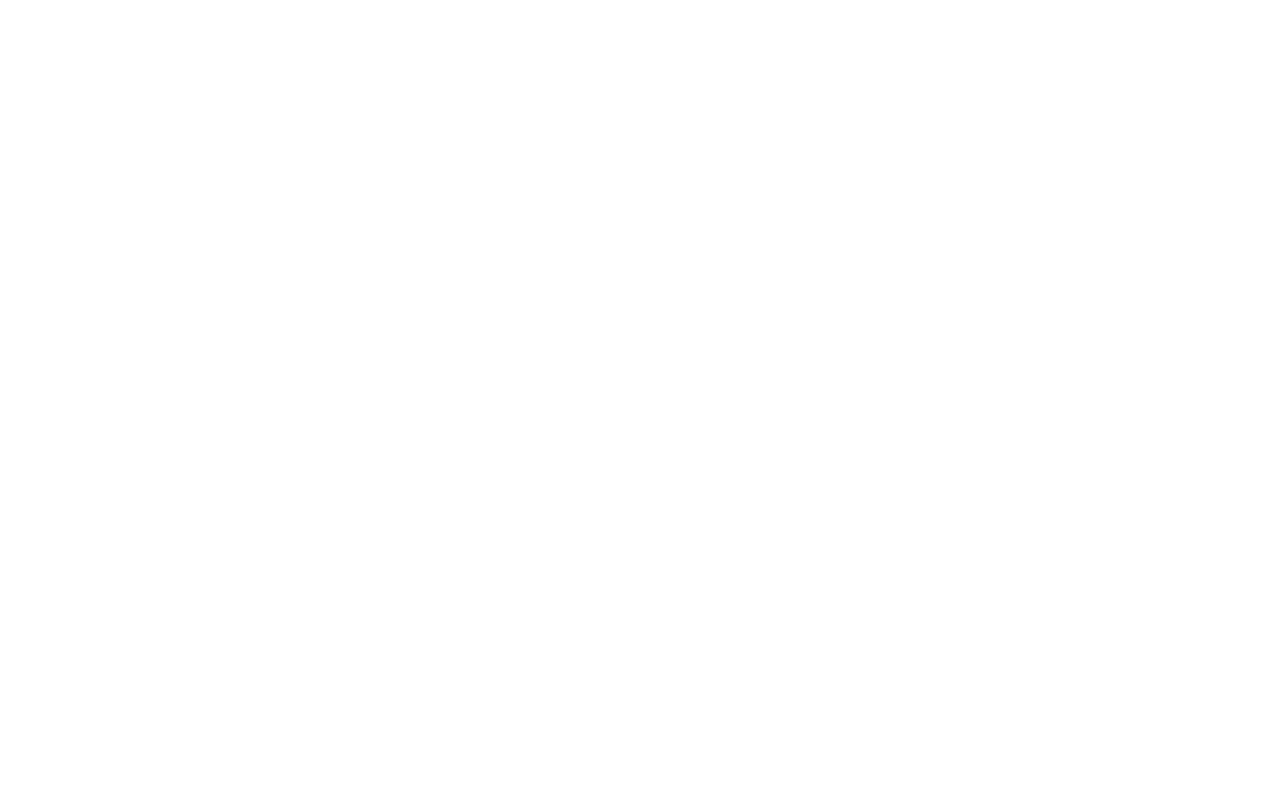
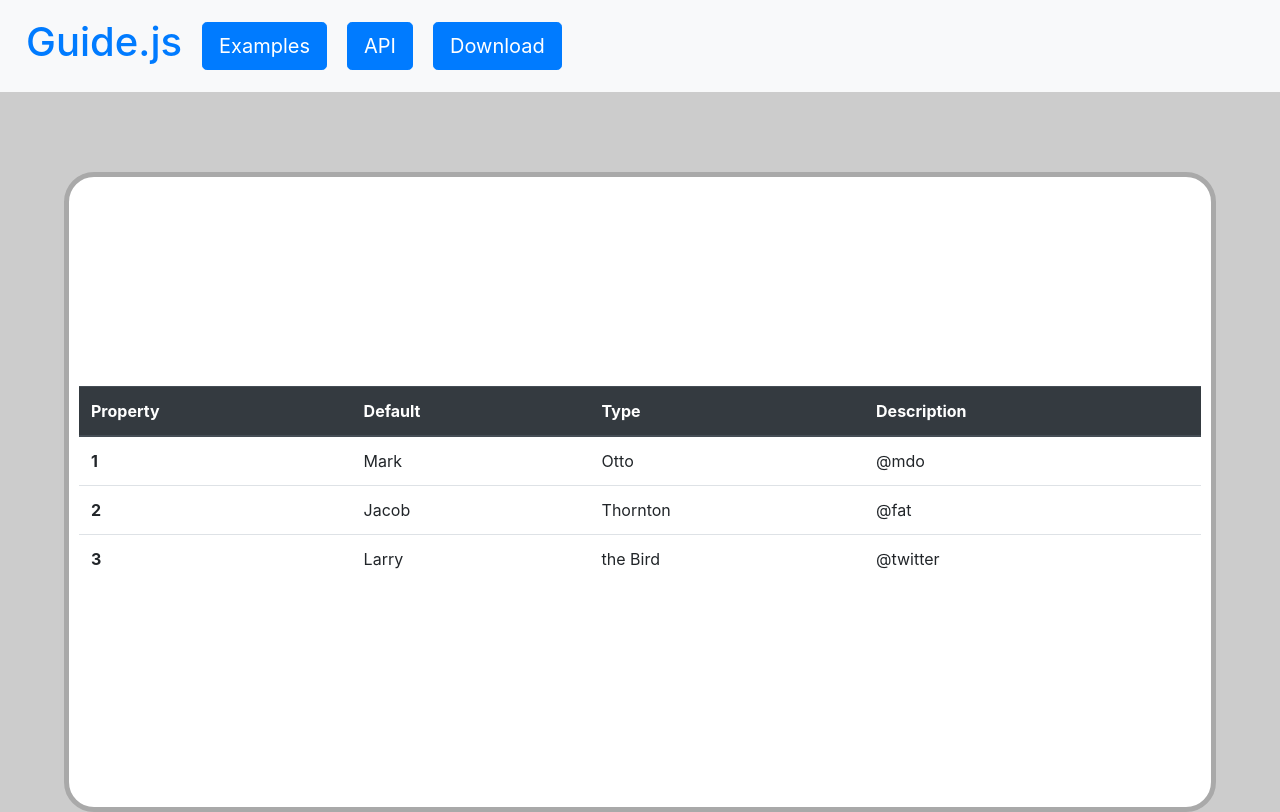
Before and after one commit to ranachirag/GuideJs, a website: page pub/documentation.html in a window 1280 px wide. Drawn offline with nearby package versions, Linux system fonts and the light colour scheme.

Commit message:
added library code

```diff
--- a/pub/documentation.html
+++ b/pub/documentation.html
@@ -3,11 +3,51 @@
     <head>
         <meta charset="utf-8">
         <meta name="viewport" content="width=device-width, initial-scale=1">
-        <title>GuideJs Demo</title>
-
-
+        <title>GuideJs API</title>
+        <link rel="stylesheet" href="https://stackpath.bootstrapcdn.com/bootstrap/4.4.1/css/bootstrap.min.css" integrity="sha384-Vkoo8x4CGsO3+Hhxv8T/Q5PaXtkKtu6ug5TOeNV6gBiFeWPGFN9MuhOf23Q9Ifjh" crossorigin="anonymous">
+        <link rel="stylesheet" type="text/css" href="./styles/documentation.css" />
     </head>
     <body>
+        <div class="navbar navbar-light bg-light">
+            <a href="./index.html"><h1 >Guide.js</h1></a>
+            <a href="./examples.html"><button type="button" class="btn btn-primary btn-lg">Examples</button></a>
+            <a href="./documentation.html"><button type="button" class="btn btn-primary btn-lg">API</button></a>
+            <a href="https://github.com/csc309-fall-2020/js-library-ranachir"><button type="button" class="btn btn-primary btn-lg">Download</button></a>
+        </div>
+        <div class="main">
+            <div class="api">
+                <table class="table">
+                    <thead class="thead-dark">
+                      <tr>
+                        <th scope="col">Property</th>
+                        <th scope="col">Default</th>
+                        <th scope="col">Type</th>
+                        <th scope="col">Description</th>
+                      </tr>
+                    </thead>
+                    <tbody>
+                      <tr>
+                        <th scope="row">1</th>
+                        <td>Mark</td>
+                        <td>Otto</td>
+                        <td>@mdo</td>
+                      </tr>
+                      <tr>
+                        <th scope="row">2</th>
+                        <td>Jacob</td>
+                        <td>Thornton</td>
+                        <td>@fat</td>
+                      </tr>
+                      <tr>
+                        <th scope="row">3</th>
+                        <td>Larry</td>
+                        <td>the Bird</td>
+                        <td>@twitter</td>
+                      </tr>
+                    </tbody>
+                  </table>
+            </div>
+        </div>
 
     </body>
 </html>
--- /dev/null
+++ b/pub/styles/documentation.css
@@ -0,0 +1,33 @@
+body {
+    background-color: #ccc;
+}
+
+.main {
+    display: flex;
+    justify-content: center;
+    flex-direction: column;
+}
+
+.navbar {
+    display: flex;
+    justify-content: flex-start;
+}
+
+a {
+    margin: 10px;
+}
+
+.api {
+    background-color:white;
+    margin: auto;
+    width: 90%;
+    margin-top: 10vh;
+    height: 80vh;
+    padding: 10px;
+    border: 5px solid darkgrey;
+    border-radius: 30px;
+    display: flex;
+    flex-direction: column;
+    align-items: center;
+    justify-content: center;
+}
--- a/pub/styles/examples.css
+++ b/pub/styles/examples.css
@@ -6,22 +6,21 @@
 
 .nav a {
     float: left;
-    color: lightgreen;
-    padding: 20px;
+    /* color: lightgreen; */
+    /* padding: 20px; */
     margin: 2px;
     margin-top: 9px;
     text-decoration: none;
-    font-size: 18px;
+    /* font-size: 18px; */
   }
 
-  /* .nav a {
-    background-color: lightgreen;
-    color: black;
-  } */
+  .nav {
+    display: flex;
+    justify-content: flex-start;
+    /* align-content: center; */
+  }
 
-.nav h1 {
-  color: Black;
-}
+
 
 .example {
     display: flex;
@@ -50,7 +49,7 @@
 .btn {
     width: 100%;
     text-align: center;
-    height: 8vh;
+    height: 5vh;
 }
 
 .zoom {
--- /dev/null
+++ b/pub/styles/index.css
@@ -0,0 +1,51 @@
+body {
+    background-color: #ccc;
+}
+
+.main {
+    background-color:white;
+    margin: auto;
+    width: 50%;
+    margin-top: 10vh;
+    height: 80vh;
+    padding: 10px;
+    border: 5px solid darkgrey;
+    border-radius: 30px;
+    display: flex;
+    flex-direction: column;
+    align-items: center;
+    justify-content: center;
+    opacity: 0.7;
+    transition: 0.5s;
+    background: linear-gradient(to right, rgb(18, 195, 248) 99.99%, transparent), linear-gradient(to bottom, rgb(18, 195, 248) 99.99%, transparent), linear-gradient(to right,  rgb(18, 195, 248) 99.99%, transparent), linear-gradient(to bottom,  rgb(17, 176, 224) 99.99%, transparent);
+    background-size: 100% 15px, 15px 100%, 100% 15px, 15px 100%;
+    background-repeat: no-repeat;
+    animation: progress 4s linear forwards;
+    /* background-position: -230px 0px, 225px -120px, 230px 115px, 0px 120px; */
+    background-position: -100% 0px, 100% -100%, 100% 100%, 0px 100%;
+    background-color: rgb(255, 255, 255);
+}
+
+
+.description {
+    margin-top: 4vh;
+
+}
+
+h4 {
+    color: darkgrey;
+}
+
+.nav {
+    display: flex;
+    justify-content: flex-start;
+    margin-top: 5vh;
+}
+
+button {
+    margin: 30px;
+}
+
+.main:hover {
+    opacity: 1;
+}
--- a/server.js
+++ b/server.js
@@ -10,7 +10,7 @@ const path = require('path');
 
 // Setting up a static directory for the files in /pub
 // using Express middleware.
-app.use(express.static(path.join(__dirname, '/pub')))
+app.use(express.static(path.join(__dirname, '/pub/index.html')))
 
 
 const port = process.env.PORT || 5000
```
Also changed, not shown: pub/examples.html (+11 -2 lines), pub/index.html (added, +27 -0 lines), pub/javascript/examples.js (+25 -1 lines), pub/javascript/guide.js (+48 -31 lines), pub/styles/guidejs.css (+20 -10 lines).
